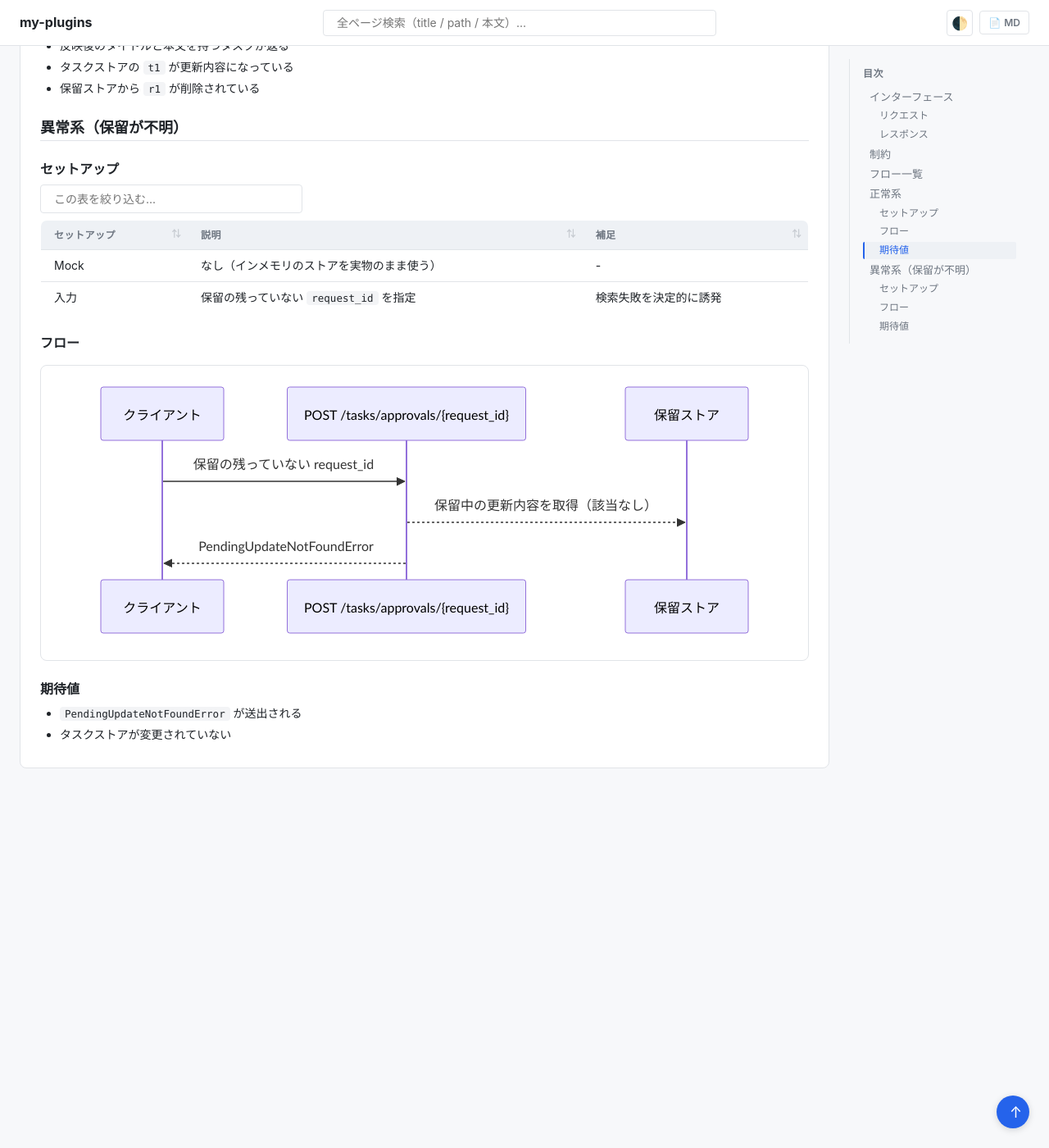
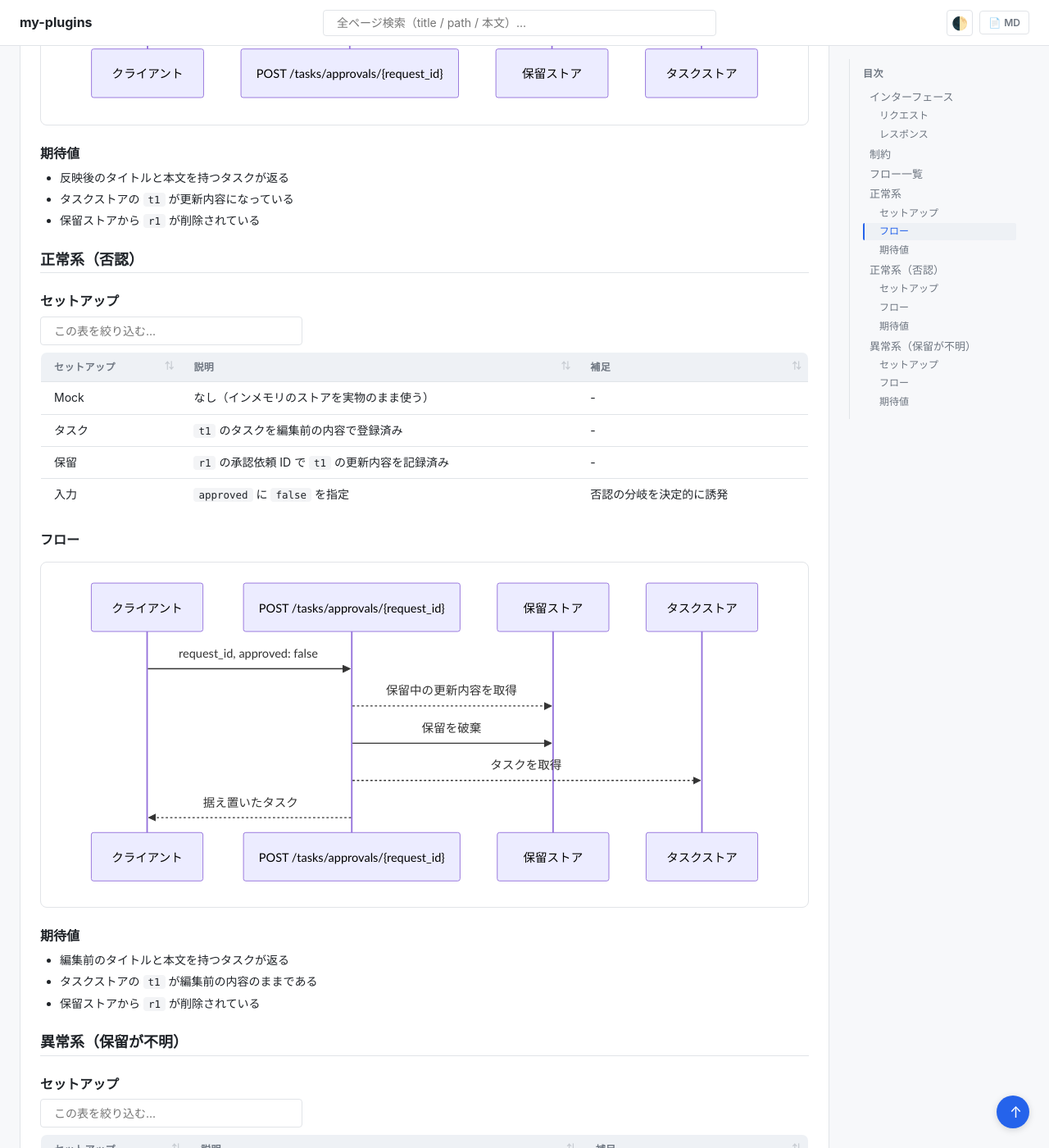
Before and after one commit to shuhei1101/ai-monitor-e2e, a Jekyll site: the page built from docs/wiki/設計図/バックエンド結合/タスク更新確定.py.md, in a window 1280 px wide and 1400 px high, scrolled down 2028 px. Shown: the whole window at 82% size. Built offline with Jekyll 4.4.1, drawn with Linux system fonts in a browser that asks for light colours; our own code applies the rules of GitHub Pages for plain Markdown files; some of the changed text lies outside the part shown.

Commit message:
タスク更新確定に否認の確定の受け取りを追加する

````diff
--- a/docs/wiki/設計図/バックエンド結合/タスク更新確定.py.md
+++ b/docs/wiki/設計図/バックエンド結合/タスク更新確定.py.md
@@ -8,7 +8,7 @@ template_version: 1.0.0
 
 承認基盤から届いた更新の確定を受けて、保留中の更新内容をタスクへ反映する。
 [タスク更新](./タスク更新.py.md) が受け付けた依頼と `request_id` で対応し、反映が済んだ保留は削除する。
-受け付けるのは承認確定の通知のみで、否認の通知の扱いは未決定。
+否認の確定も本操作で受け取り、その場合はタスクを編集前のまま据え置いて保留だけを破棄する。
 
 ## インターフェース
 
@@ -17,14 +17,15 @@ template_version: 1.0.0
 | パラメータ | 型 | 必須 | デフォルト | 説明 | 制限 | 補足 |
 | --- | --- | --- | --- | --- | --- | --- |
 | `request_id` | str | ✅ | - | 確定した更新の承認依頼 ID | - | パスパラメータ |
+| `approved` | bool | ✅ | - | 承認されたか | - | `false` は否認の確定 |
 
 ### レスポンス
 
 | フィールド | 型 | 説明 | 制限 | 補足 |
 | --- | --- | --- | --- | --- |
-| `id` | str | 反映したタスクの ID | - | - |
-| `title` | str | 反映後のタスク名 | - | - |
-| `content` | str | 反映後の本文 | - | - |
+| `id` | str | 確定を処理したタスクの ID | - | - |
+| `title` | str | 処理後のタスク名 | - | 否認時は編集前のタスク名 |
+| `content` | str | 処理後の本文 | - | 否認時は編集前の本文 |
 
 ## 制約
 
@@ -32,13 +33,14 @@ template_version: 1.0.0
 | --- | --- | --- |
 | タイムアウト | 制限なし | - |
 | 認可 | なし | sandbox 用の最小実装 |
-| 受け付ける通知 | 承認確定のみ | 否認の通知の扱いは未決定 |
+| 受け付ける通知 | 承認確定と否認確定 | 否認の結果は画面に表示しない |
 
 ## フロー一覧
 
 | 分類 | フロー名 | 概要 | 補足 |
 | --- | --- | --- | --- |
 | 正常 | 正常系 | 保留中の更新内容をタスクへ反映して保留を削除する | - |
+| 正常 | 正常系（否認） | タスクを据え置いて保留だけを破棄する | - |
 | 異常 | 異常系（保留が不明） | 保留の残っていない承認依頼 ID を指定 | 同じ承認依頼 ID で 2 回目の通知が届いた場合も本フローになる |
 
 ## 正常系
@@ -50,6 +52,7 @@ template_version: 1.0.0
 | Mock | なし（インメモリのストアを実物のまま使う） | 呼び出し元の承認基盤は通知の送信元のため Mock 対象にならない |
 | タスク | `t1` のタスクを編集前の内容で登録済み | - |
 | 保留 | `r1` の承認依頼 ID で `t1` の更新内容を記録済み | - |
+| 入力 | `approved` に `true` を指定 | - |
 
 ### フロー
 
@@ -60,7 +63,7 @@ sequenceDiagram
   participant PS as 保留ストア
   participant DB as タスクストア
 
-  C->>IF: request_id
+  C->>IF: request_id, approved: true
   IF-->>PS: 保留中の更新内容を取得
   IF->>DB: タスクを更新内容へ反映
   IF->>PS: 反映済みの保留を削除
@@ -71,6 +74,39 @@ sequenceDiagram
 
 - 反映後のタイトルと本文を持つタスクが返る
 - タスクストアの `t1` が更新内容になっている
+- 保留ストアから `r1` が削除されている
+
+## 正常系（否認）
+
+### セットアップ
+
+| セットアップ | 説明 | 補足 |
+| --- | --- | --- |
+| Mock | なし（インメモリのストアを実物のまま使う） | - |
+| タスク | `t1` のタスクを編集前の内容で登録済み | - |
+| 保留 | `r1` の承認依頼 ID で `t1` の更新内容を記録済み | - |
+| 入力 | `approved` に `false` を指定 | 否認の分岐を決定的に誘発 |
+
+### フロー
+
+```mermaid
+sequenceDiagram
+  participant C as クライアント
+  participant IF as POST /tasks/approvals/{request_id}
+  participant PS as 保留ストア
+  participant DB as タスクストア
+
+  C->>IF: request_id, approved: false
+  IF-->>PS: 保留中の更新内容を取得
+  IF->>PS: 保留を破棄
+  IF-->>DB: タスクを取得
+  IF-->>C: 据え置いたタスク
+```
+
+### 期待値
+
+- 編集前のタイトルと本文を持つタスクが返る
+- タスクストアの `t1` が編集前の内容のままである
 - 保留ストアから `r1` が削除されている
 
 ## 異常系（保留が不明）
````
